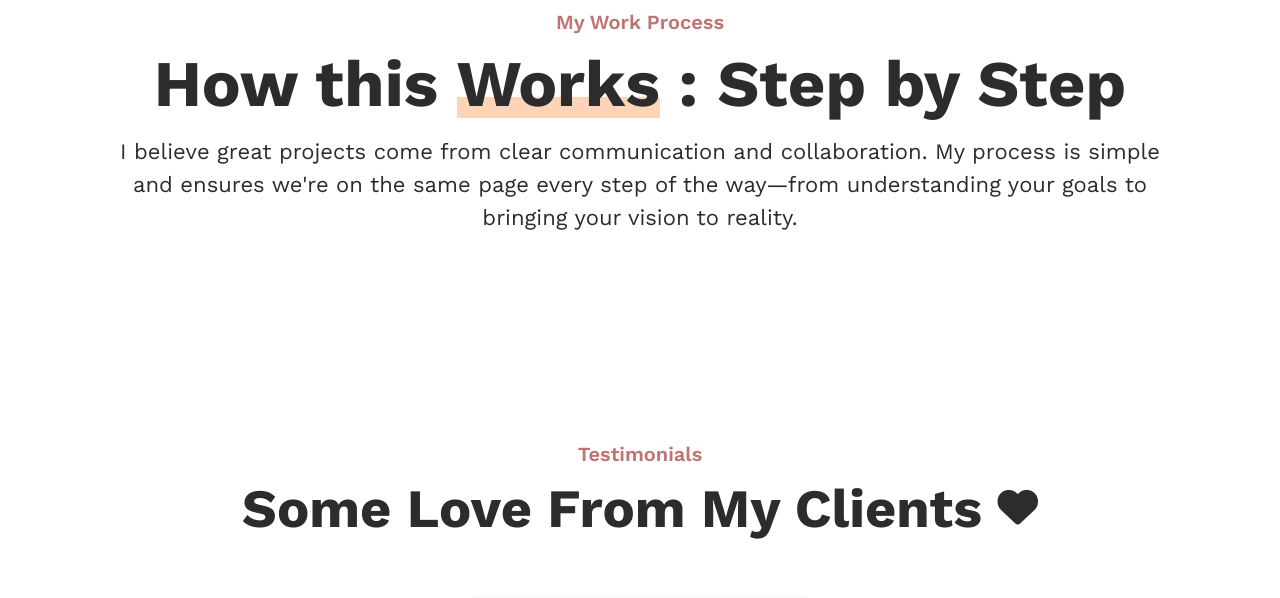
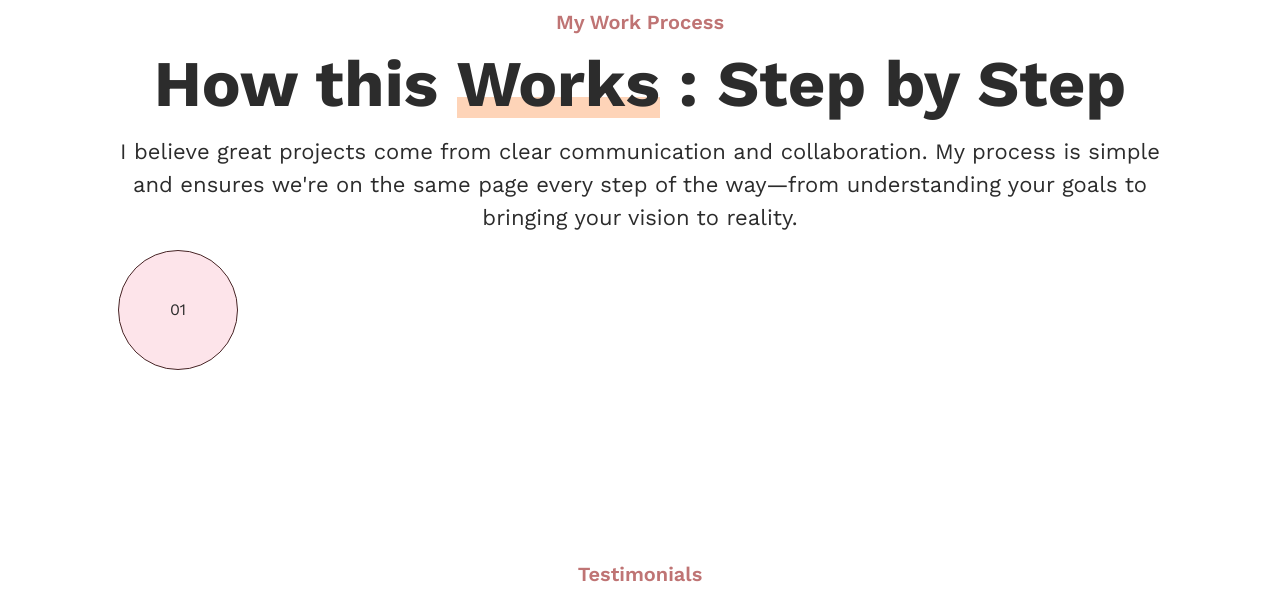
Before and after one commit to tam-114/dev-taystandesign, a PHP site: page / in a window 1280 px wide. Shown: the part 3755-4353 px from the top of the page. Run offline with PHP 8.4, Linux system fonts and the light colour scheme; some libraries are stand-ins or nearby versions.

Commit message:
circle number

```diff
--- a/assets/styles.css
+++ b/assets/styles.css
@@ -299,7 +299,24 @@ a.noLink {
     fill: var(--text-color);
 }
 
+
 /* ========= STEPS =============== */
+
+.circle-number {
+  display: block;
+  border-radius: 100%;
+  width: 120px;
+  height: 120px;
+  background-color: #FDE4EA;
+  border: 1px solid #472526;
+  display: flex;
+  justify-content: center;
+  align-items: center;
+}
+
+
+
+
 /*-- -------------------------- -->
 <---           Steps            -->
 <--- -------------------------- -*/
--- a/pages/home.php
+++ b/pages/home.php
@@ -149,8 +149,19 @@
  <section class="section-padding">
     <div class="container text-center">
         <h4 class="subtitle-text text-center" data-aos="fade-up"  data-aos-duration="1500">My Work Process</h4>
-        <h1 class="h1-text">How this <span class="highlight">Works</span> : Step by Step</h1>
-        <p class="p-text">I believe great projects come from clear communication and collaboration. My process is simple and ensures we're on the same page every step of the way—from understanding your goals to bringing your vision to reality.</p>
+        <div data-aos="fade-up"  data-aos-duration="1500">
+            <h1 class="h1-text">How this <span class="highlight">Works</span> : Step by Step</h1>
+            <p class="p-text">I believe great projects come from clear communication and collaboration. My process is simple and ensures we're on the same page every step of the way—from understanding your goals to bringing your vision to reality.</p>
+        </div>
+        <div class="row d-flex justify-content-center align-items-center flex-lg-row flex-column">
+            <div class="col d-flex flex-column">
+                <!-- <img src="/assets/images/" alt=""> -->
+                 <span class="circle-number">01</span>
+            </div>
+            <div class="col d-flex flex-column"></div>
+            <div class="col d-flex flex-column"></div>
+            <div class="col d-flex flex-column"></div>
+        </div>
     </div>
  </section>
 
```
